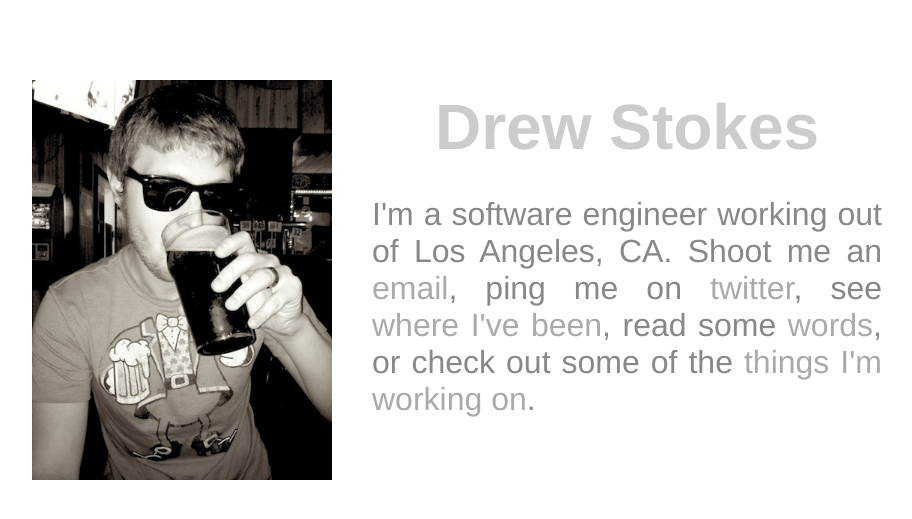
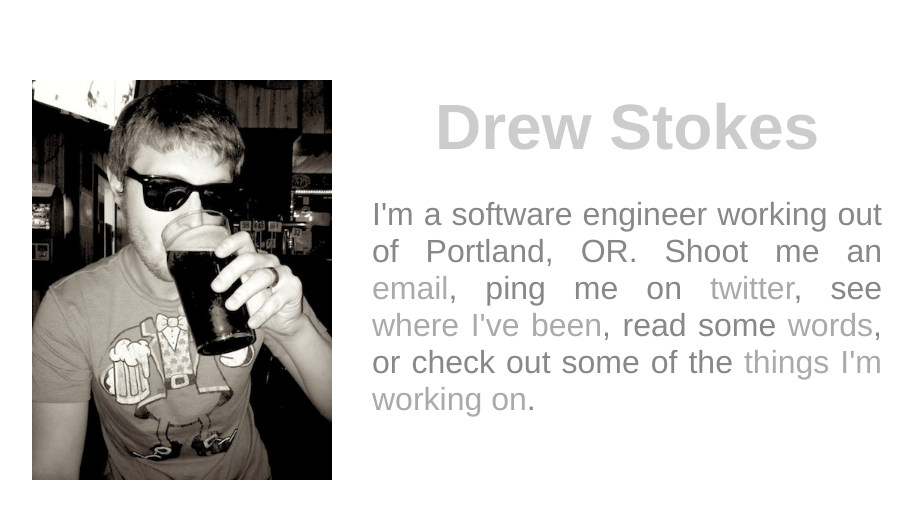
Before and after one commit to dstokes/dstokes.github.io, a Jekyll site: the page index.html, which Jekyll copies as it is, in a window 1280 px wide. Shown: the top 519 px of the page, without its empty margins (183-1095 px from the left). Built offline with Jekyll 4.4.1, drawn with Linux system fonts in a browser that asks for light colours.

Commit message:
change location

```diff
--- a/index.html
+++ b/index.html
@@ -1,9 +1,9 @@
 <!DOCTYPE HTML>
 <html>
 <head>
-  <title>Drew Stokes | Software Developer in Los Angeles, CA</title>
+  <title>Drew Stokes | Software Developer in Portland, OR</title>
   <meta http-equiv="Content-Type" content="text/html;charset=utf-8">
-  <meta name="description" content="Software developer and beer drinker extraordinaire building applications for the desktop and mobile web in Los Angeles, CA.">
+  <meta name="description" content="Software developer and beer drinker extraordinaire building applications for the desktop and mobile web in Portland, OR.">
   <meta name="viewport" content="initial-scale=1.0, maximum-scale=1.0, width=device-width">
   <style type="text/css">
     body {
@@ -87,7 +87,7 @@
       <div class="bio">
         <h1>Drew Stokes</h1>
         <p>
-          I'm a software engineer working out of Los Angeles, CA.
+          I'm a software engineer working out of Portland, OR.
           Shoot me an <a href="mailto:drew@drewstokes.com" title="drew@drewstokes.com">email</a>,
           ping me on <a href="http://twitter.com/#!/Drew_Stokes/">twitter</a>,
           see <a href="http://www.linkedin.com/pub/drew-stokes/39/a90/579">where I've been</a>,
```
